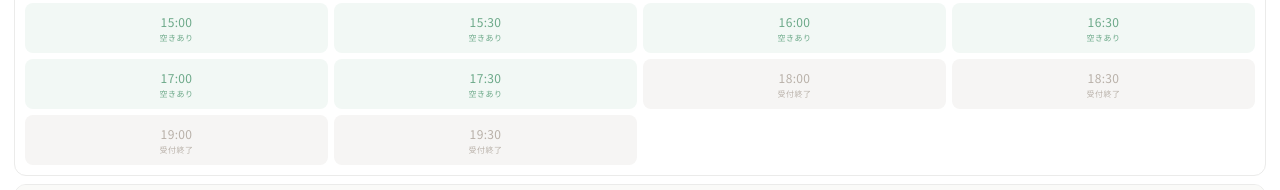
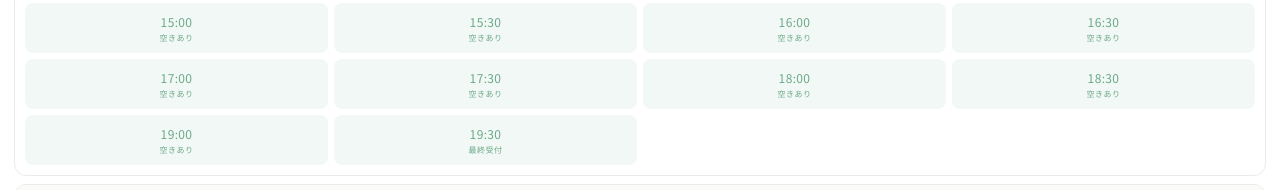
Before and after one commit to rqft5656/aloe_book03, a plain HTML site: page index.html in a window 1280 px wide. Shown: the part 325-515 px from the top of the page. Drawn offline with nearby package versions, Linux system fonts and the light colour scheme; no server answers.

Commit message:
Add files via upload

```diff
--- a/index.html
+++ b/index.html
@@ -651,13 +651,16 @@ function isSlotPast(dateStr, time) {
   slotTime.setHours(h, m, 0, 0);
   return slotTime < now;
 }
-// 当日18時以降は自動で満員
+// 当日の現在時刻から2時間以内のスロットは自動で受付終了
 function isTodayLateSlot(dateStr, time) {
-  const today = new Date();
-  const todayStr = `${today.getFullYear()}-${String(today.getMonth()+1).padStart(2,'0')}-${String(today.getDate()).padStart(2,'0')}`;
+  const now = new Date();
+  const todayStr = `${now.getFullYear()}-${String(now.getMonth()+1).padStart(2,'0')}-${String(now.getDate()).padStart(2,'0')}`;
   if (dateStr !== todayStr) return false;
-  const [h] = time.split(':').map(Number);
-  return h >= 18;
+  const [h, m] = time.split(':').map(Number);
+  const slotTime = new Date(dateStr + 'T00:00:00');
+  slotTime.setHours(h, m, 0, 0);
+  const twoHoursLater = new Date(now.getTime() + 2 * 60 * 60 * 1000);
+  return slotTime <= twoHoursLater;
 }
 function showView(id) {
   document.querySelectorAll('.view').forEach(v => v.classList.remove('active'));
```
